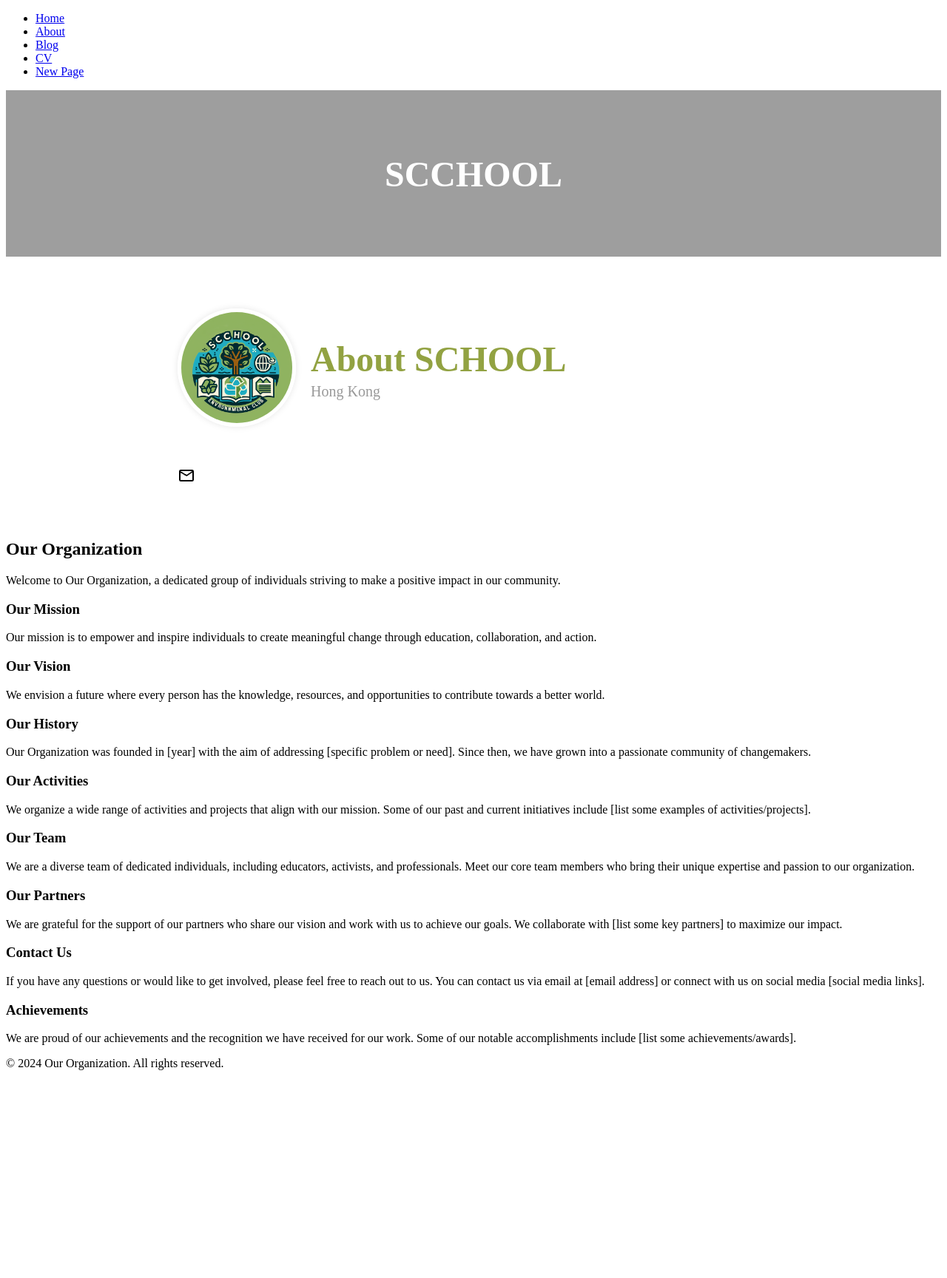
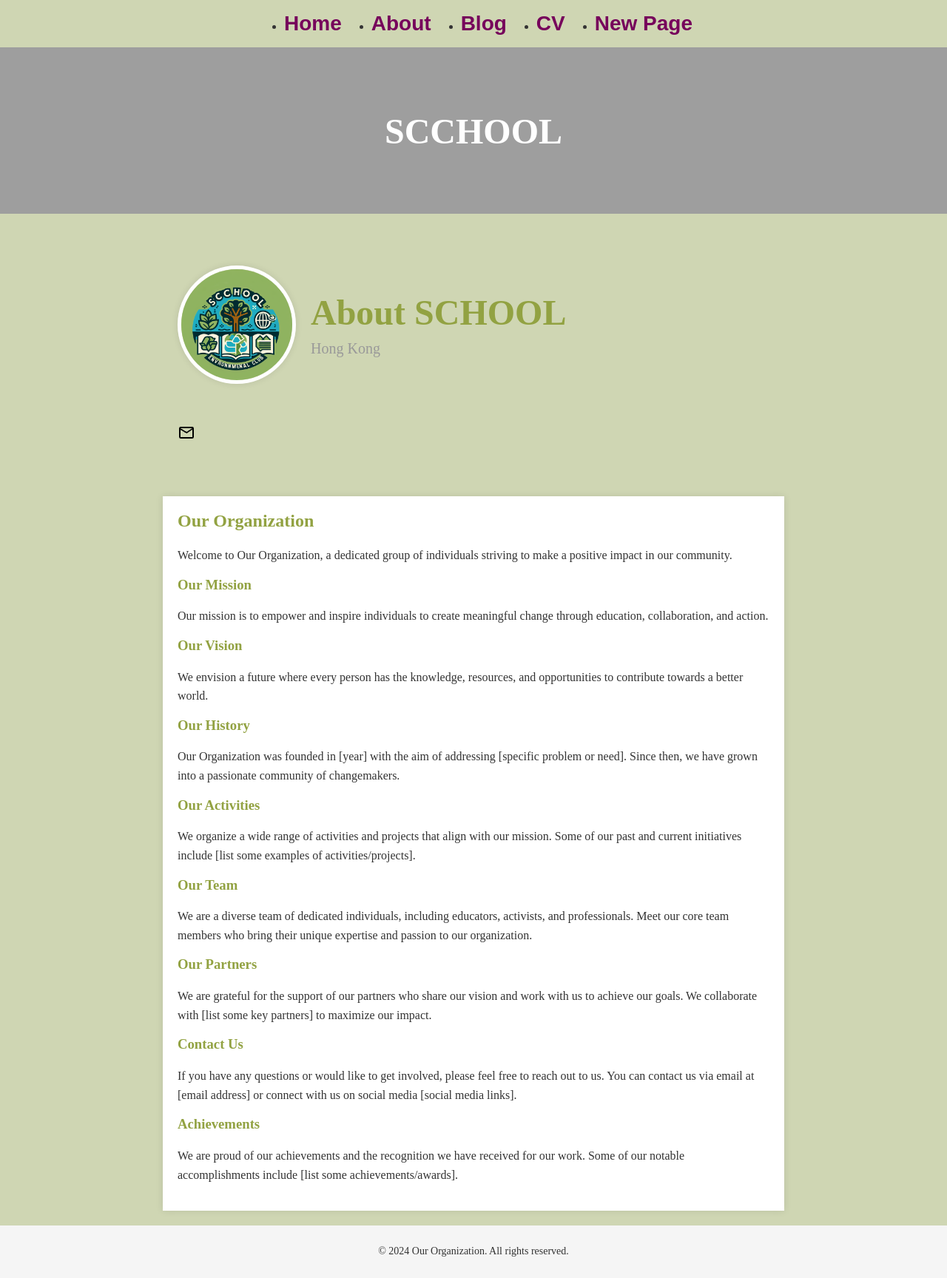
Before and after one commit to yuzuru1104/yuzuru1104.github.io, a Jekyll site: the page about.html, which Jekyll copies as it is, in a window 1280 px wide. Shown: the whole page at 74% size. Built offline with Jekyll 4.4.1, drawn with Linux system fonts in a browser that asks for light colours; some web fonts are replaced; before the commit the page ends 1463 px from its top, so only the background shows below that.

Commit message:
Update about.css

```diff
--- a/css/about.css
+++ b/css/about.css
@@ -1,4 +1,3 @@
-<style>
 /* Global Styles */
 body {
     background-color: #cfd6b3;
@@ -74,16 +73,82 @@ body {
     margin-top: 50px;
 }
 
-.main-courses,
-.other-courses {
+.main-courses, .other-courses {
     margin-bottom: 20px;
 }
 
-.main-courses p,
-.other-courses p {
+.main-courses p, .other-courses p {
     font-size: 18px;
     margin: 5px 0;
 }
 
-/* Rest of the CSS code remains the same... */
-</style>
+ body {
+     font-family: "Gochi Hand", cursive;
+  font-weight: 400;
+  font-style: normal;
+      color: #333333;
+      margin: 0;
+      padding: 0;
+    }
+
+
+    h1 {
+      color: #ffffff;
+      font-size: 36px;
+      margin: 0;
+    }
+
+    section {
+      max-width: 800px;
+      margin: 20px auto;
+      padding: 20px;
+      background-color: #ffffff;
+      box-shadow: 0 0 10px rgba(0, 0, 0, 0.1);
+    }
+
+    h2, h3 {
+      color: #92a242;
+      margin-top: 0;
+    }
+
+    p {
+      line-height: 1.6;
+    }
+
+    footer {
+      background-color: #f5f5f5;
+      padding: 10px;
+      text-align: center;
+      font-size: 14px;
+    }
+  </style>
+
+    /* Style the header and navigation */
+header {
+    background-color: transparent; /* 设置导航栏背景色为透明 */
+    color: #fff; /* 设置文字颜色 */
+    padding: 10px 0; /* 设置上下内边距 */
+    font-family: 'Recursive', sans-serif;
+  }
+
+  nav ul {
+    display: flex; /* 设置导航栏横向显示 */
+    justify-content: center; /* 水平居中导航链接 */
+    font-family: 'Recursive', sans-serif;
+  }
+
+  nav ul li {
+    margin: 0 20px; /* 设置导航链接之间的水平间距 */
+  }
+
+  nav ul li a {
+    color: #76005b; /* 设置导航链接文字颜色 */
+    text-decoration: none; /* 移除链接下划线 */
+    font-size: 28px; /* 设置链接文字大小 */
+    font-weight: bold; /* 设置链接文字粗体 */
+    font-family: 'Recursive', sans-serif;
+  }
+
+  nav ul li a:hover {
+    color: #fe478d; /* 鼠标悬停时链接文字颜色 */
+  }
```
